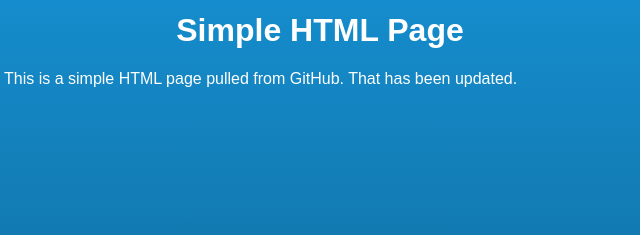
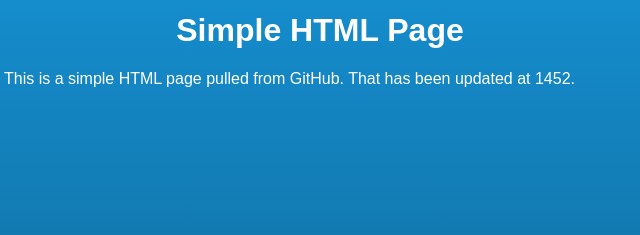
Before and after one commit to dudick123/docker-nginx, a plain HTML site: page index.html in a window 1280 px wide. Shown: the part 565-800 px from the top of the page, 320-960 px from the left. Drawn offline with Linux system fonts and the light colour scheme.

Commit message:
Update index.html

```diff
--- a/index.html
+++ b/index.html
@@ -32,7 +32,7 @@
 
                 <p>
 
-                This is a simple HTML page pulled from GitHub. That has been updated.
+                This is a simple HTML page pulled from GitHub. That has been updated at 1452.
 
                 <p>
 
```
